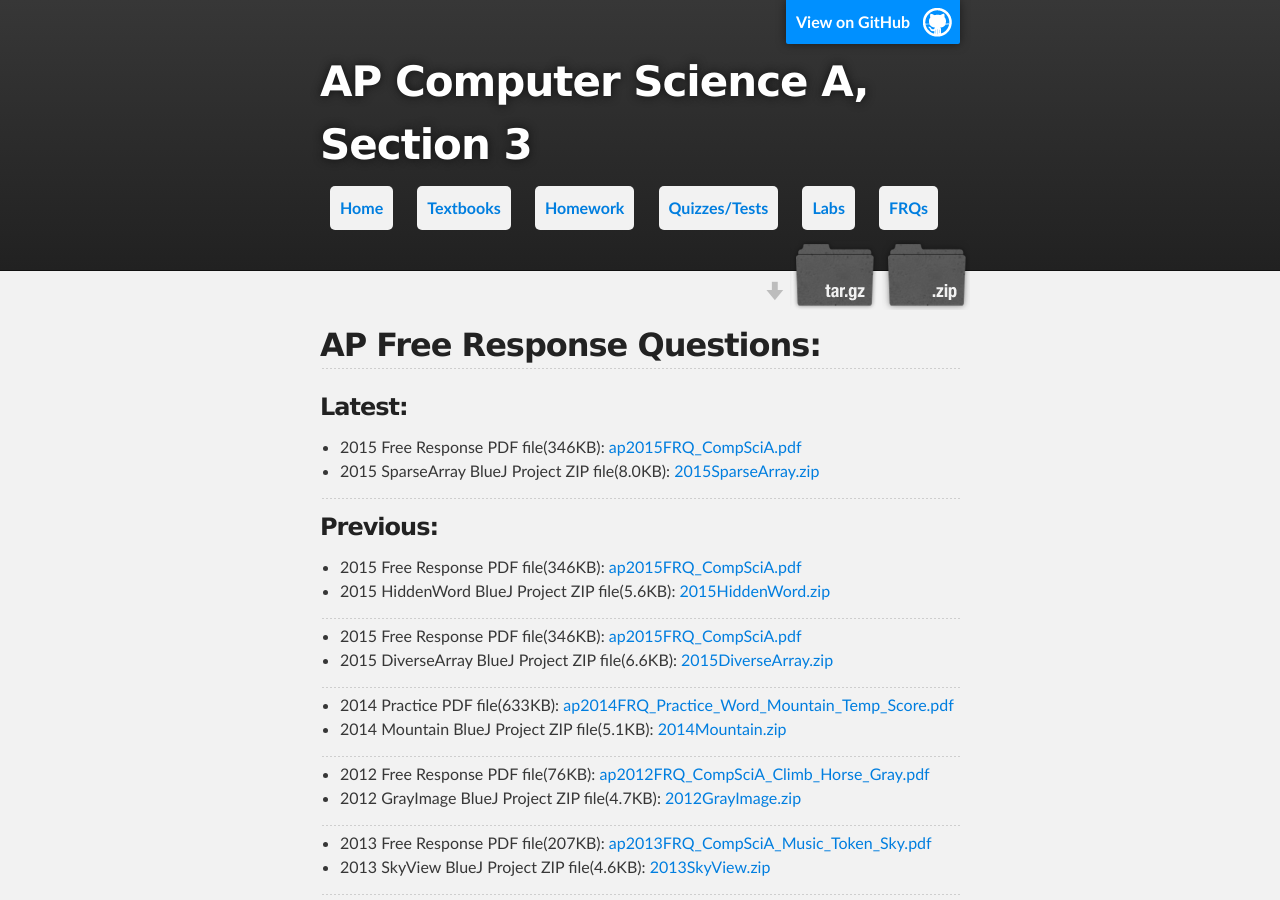
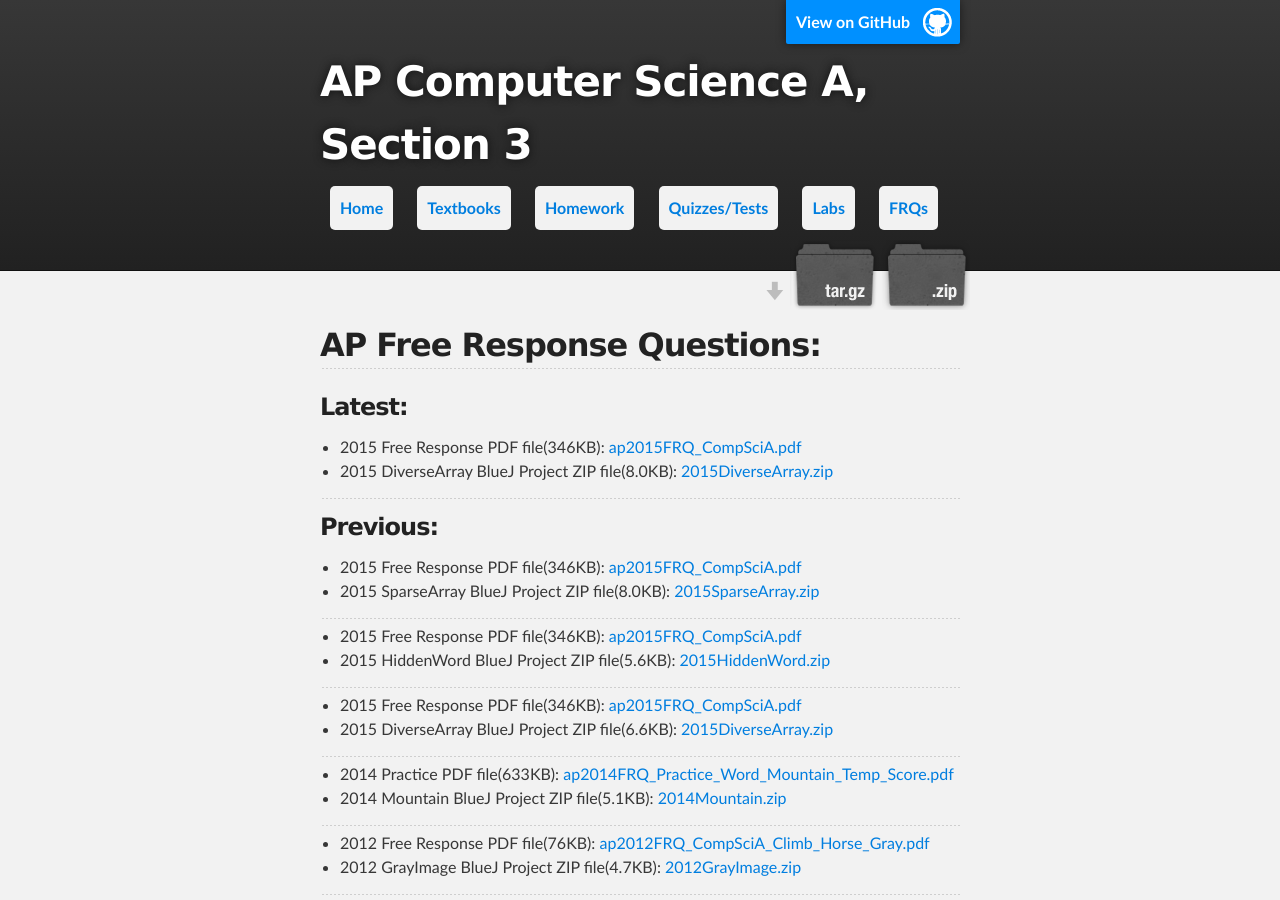
Before and after one commit to ynot1609/apcompsci3, a Jekyll site: the page built from frqs/index.md, in a window 1280 px wide and 900 px high. Built offline with Jekyll 4.4.1, drawn with Linux system fonts in a browser that asks for light colours.

Commit message:
Added da

```diff
--- a/frqs/index.md
+++ b/frqs/index.md
@@ -8,11 +8,16 @@
 ### Latest:
 
 + 2015 Free Response PDF file(346KB): [ap2015FRQ_CompSciA.pdf](/apcompsci3/assets/ap2015FRQ_CompSciA.pdf)
-+ 2015 SparseArray BlueJ Project ZIP file(8.0KB): [2015SparseArray.zip](/apcompsci3/assets/2015SparseArray.zip)
++ 2015 DiverseArray BlueJ Project ZIP file(8.0KB): [2015DiverseArray.zip](/apcompsci3/assets/2015DiverseArray.zip)
 
 ---
 
 ### Previous:
+
++ 2015 Free Response PDF file(346KB): [ap2015FRQ_CompSciA.pdf](/apcompsci3/assets/ap2015FRQ_CompSciA.pdf)
++ 2015 SparseArray BlueJ Project ZIP file(8.0KB): [2015SparseArray.zip](/apcompsci3/assets/2015SparseArray.zip)
+
+---
 
 + 2015 Free Response PDF file(346KB): [ap2015FRQ_CompSciA.pdf](/apcompsci3/assets/ap2015FRQ_CompSciA.pdf)
 + 2015 HiddenWord BlueJ Project ZIP file(5.6KB): [2015HiddenWord.zip](/apcompsci3/assets/2015HiddenWord.zip)
```
